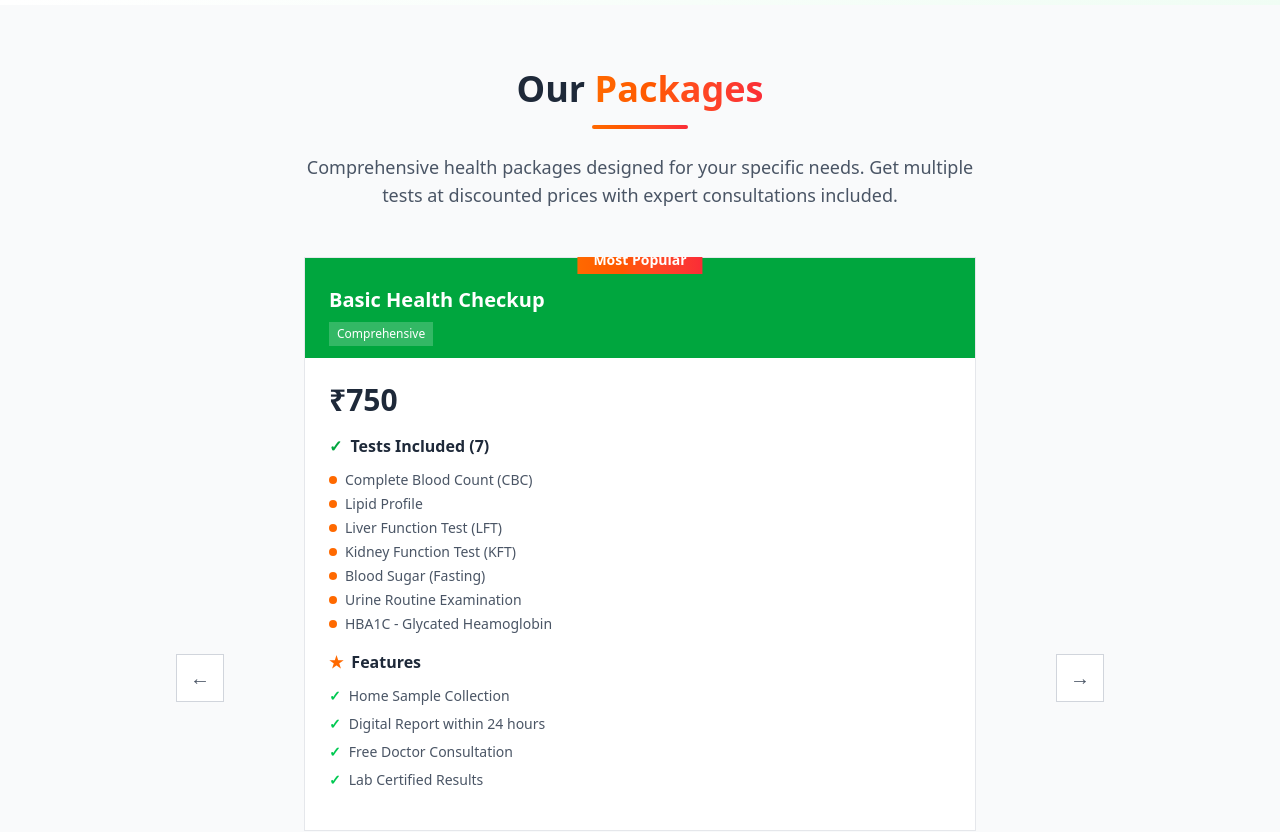
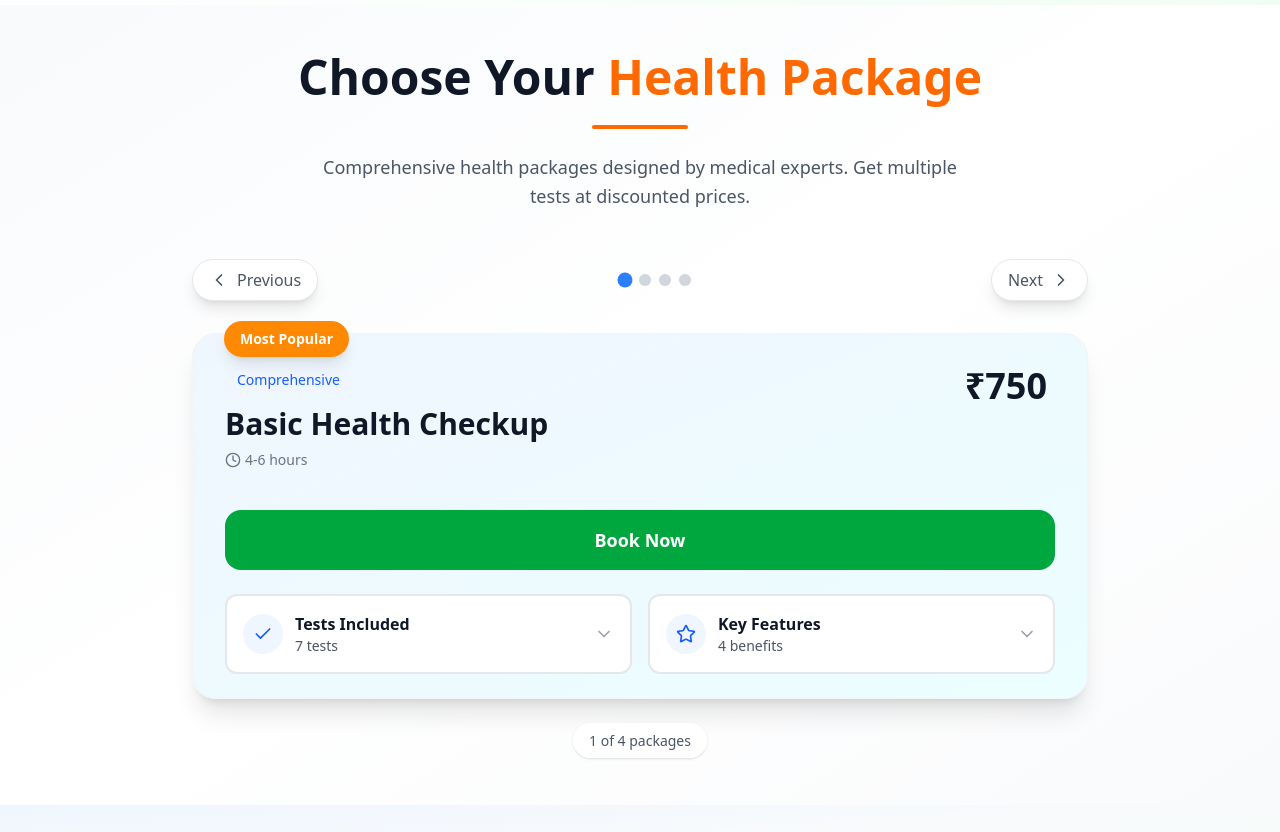
Before and after one commit to Aryanvishwakarma01/diagnostic-site, a React (Vite) app: page / in a window 1280 px wide. Shown: the part 1200-2032 px from the top of the page. Built offline with nearby package versions, Linux system fonts and the light colour scheme.

Commit message:
packages design changed

```diff
--- a/index.html
+++ b/index.html
@@ -1,4 +1,4 @@
-<!doctype html>
+<!-- <!doctype html> -->
 <html lang="en">
 
 <head>
--- a/package.json
+++ b/package.json
@@ -12,6 +12,7 @@
   "dependencies": {
     "@tailwindcss/vite": "^4.1.11",
     "emailjs-com": "^3.2.0",
+    "lucide-react": "^0.539.0",
     "react": "^19.1.0",
     "react-dom": "^19.1.0",
     "react-icons": "^5.5.0",
--- a/src/components/Packages.jsx
+++ b/src/components/Packages.jsx
@@ -1,8 +1,9 @@
 import React, { useState } from 'react';
+import { ChevronLeft, ChevronRight, ChevronDown, ChevronUp, Clock, Star, Award, Check } from 'lucide-react';
 
 const Packages = () => {
-    const [selectedPackage, setSelectedPackage] = useState(null);
     const [currentSlide, setCurrentSlide] = useState(0);
+    const [expandedCard, setExpandedCard] = useState(null);
 
     const packages = [
         {
@@ -30,8 +31,10 @@ const Packages = () => {
                 "Lab Certified Results"
             ],
             popular: true,
-            // image: "🩺",
-            category: "Comprehensive"
+            category: "Comprehensive",
+            color: "from-blue-500 to-cyan-500",
+            bgColor: "bg-gradient-to-br from-blue-50 to-cyan-50",
+            accentColor: "blue"
         },
         {
             id: 2,
@@ -59,8 +62,10 @@ const Packages = () => {
                 "Detailed Blood and Urine Analysis Report"
             ],
             popular: false,
-            // image: "❤️",
-            category: "Specialized"
+            category: "Specialized",
+            color: "from-emerald-500 to-green-500",
+            bgColor: "bg-gradient-to-br from-emerald-50 to-green-50",
+            accentColor: "emerald"
         },
         {
             id: 3,
@@ -91,8 +96,10 @@ const Packages = () => {
                 "Detailed Blood and Urine Health Analysis"
             ],
             popular: false,
-            // image: "🩸",
-            category: "Specialized"
+            category: "Specialized",
+            color: "from-purple-500 to-violet-500",
+            bgColor: "bg-gradient-to-br from-purple-50 to-violet-50",
+            accentColor: "purple"
         },
         {
             id: 4,
@@ -127,166 +134,241 @@ const Packages = () => {
                 "Specialist Consultation with Privacy Assured"
             ],
             popular: false,
-            // image: "👩‍⚕️",
-            category: "Specialized"
+            category: "Premium",
+            color: "from-amber-500 to-orange-500",
+            bgColor: "bg-gradient-to-br from-amber-50 to-orange-50",
+            accentColor: "amber"
         },
     ];
 
+    const currentPackage = packages[currentSlide];
+
     const handleBookAppointment = (packageData) => {
-        setSelectedPackage(packageData);
         console.log('Booking appointment for:', packageData.name);
     };
 
     const nextSlide = () => {
         setCurrentSlide((prev) => (prev + 1) % packages.length);
+        setExpandedCard(null);
     };
 
     const prevSlide = () => {
         setCurrentSlide((prev) => (prev - 1 + packages.length) % packages.length);
+        setExpandedCard(null);
     };
 
-    const currentPackage = packages[currentSlide];
+    const goToSlide = (index) => {
+        setCurrentSlide(index);
+        setExpandedCard(null);
+    };
+
+    const toggleExpand = (section) => {
+        setExpandedCard(expandedCard === section ? null : section);
+    };
+
+    const getAccentColors = (color) => {
+        const colors = {
+            blue: { bg: 'bg-blue-500', text: 'text-blue-600', border: 'border-blue-200', light: 'bg-blue-50' },
+            emerald: { bg: 'bg-emerald-500', text: 'text-emerald-600', border: 'border-emerald-200', light: 'bg-emerald-50' },
+            purple: { bg: 'bg-purple-500', text: 'text-purple-600', border: 'border-purple-200', light: 'bg-purple-50' },
+            amber: { bg: 'bg-amber-500', text: 'text-amber-600', border: 'border-amber-200', light: 'bg-amber-50' }
+        };
+        return colors[color] || colors.blue;
+    };
+
+    const accentColors = getAccentColors(currentPackage.accentColor);
 
     return (
-        <div className='w-full bg-gray-50 py-16 px-4'>
-            <div className='max-w-4xl mx-auto'>
+        <div className="min-h-screen bg-gradient-to-br from-slate-50 via-white to-gray-50 py-12 px-4">
+            <div className="max-w-4xl mx-auto">
                 {/* Header */}
-                <div className='text-center mb-12'>
-                    <h1 className='text-4xl font-bold text-gray-800 mb-4'>
-                        Our <span className='text-transparent bg-clip-text bg-gradient-to-r from-orange-500 to-red-500'>Packages</span>
+                <div className="text-center mb-12">
+                    <h1 className="text-4xl md:text-5xl font-bold text-gray-900 mb-6">
+                        Choose Your
+                        <span className={`text-transparent bg-clip-text bg-gradient-to-r bg-orange-500 transition-all duration-500`}> Health Package</span>
                     </h1>
-                    <div className="w-24 h-1 bg-gradient-to-r from-orange-500 to-red-500 mx-auto rounded-full mb-6"></div>
-                    <p className="text-gray-600 text-lg max-w-2xl mx-auto">
-                        Comprehensive health packages designed for your specific needs. Get multiple tests at discounted prices with expert consultations included.
+                    <div className={`w-24 h-1 bg-gradient-to-r bg-orange-500 mx-auto rounded-full mb-6 transition-all duration-500`}></div>
+                    <p className="text-gray-600 text-lg max-w-2xl mx-auto leading-relaxed">
+                        Comprehensive health packages designed by medical experts. Get multiple tests at discounted prices.
                     </p>
                 </div>
 
-                {/* Slider Container */}
-                <div className='relative'>
-                    {/* Navigation Arrows */}
+                {/* Navigation */}
+                <div className="flex items-center justify-between mb-8">
                     <button
                         onClick={prevSlide}
-                        className='absolute left-0 top-1/2 transform -translate-y-1/2 -translate-x-4 bg-white border border-gray-300 w-12 h-12 flex items-center justify-center hover:bg-gray-50 transition-colors z-10'
-                        disabled={currentSlide === 0}
+                        className="flex items-center gap-2 bg-white shadow-lg border border-gray-200 px-4 py-2 rounded-full hover:shadow-xl hover:scale-105 transition-all duration-200 text-gray-600 hover:text-gray-800"
                     >
-                        <span className='text-gray-600 text-xl'>←</span>
+                        <ChevronLeft className="w-5 h-5" />
+                        <span className="hidden sm:block">Previous</span>
                     </button>
 
-                    <button
-                        onClick={nextSlide}
-                        className='absolute right-0 top-1/2 transform -translate-y-1/2 translate-x-4 bg-white border border-gray-300 w-12 h-12 flex items-center justify-center hover:bg-gray-50 transition-colors z-10'
-                        disabled={currentSlide === packages.length - 1}
-                    >
-                        <span className='text-gray-600 text-xl'>→</span>
-                    </button>
-
-                    {/* Slider Content */}
-                    <div className='overflow-hidden'>
-                        <div
-                            className='flex transition-transform duration-500 ease-in-out'
-                            style={{ transform: `translateX(-${currentSlide * 100}%)` }}
-                        >
-                            {packages.map((pkg, index) => (
-                                <div key={pkg.id} className='w-full flex-shrink-0 px-4'>
-                                    <div className='bg-white border border-gray-200 max-w-2xl mx-auto relative'>
-                                        {/* Popular Badge */}
-                                        {pkg.popular && (
-                                            <div className='absolute -top-3 left-1/2 transform -translate-x-1/2 bg-gradient-to-r from-orange-500 to-red-500 text-white px-4 py-1 text-sm font-semibold z-10'>
-                                                Most Popular
-                                            </div>
-                                        )}
-
-                                        {/* Package Header */}
-                                        <div className='bg-green-600 p-6 py-3 text-white'>
-                                            <div className='flex items-center justify-between mb-4'>
-                                                {/* <div className='text-4xl'>{pkg.image}</div> */}
-                                                {/* <div className='text-right'>
-                                                    <div className='flex items-center gap-1 mb-1'>
-                                                        <span className='text-yellow-300'>★</span>
-                                                        <span className='text-sm font-medium'>{pkg.rating}</span>
-                                                        <span className='text-xs opacity-80'>({pkg.reviews})</span>
-                                                    </div>
-                                                    <div className='text-xs opacity-80'>
-                                                        {pkg.duration}
-                                                    </div>
-                                                </div> */}
-                                            </div>
-                                            <h3 className='text-xl font-bold mb-2'>{pkg.name}</h3>
-                                            <div className='text-xs bg-white/20 px-2 py-1 w-fit'>
-                                                {pkg.category}
-                                            </div>
-                                        </div>
-
-                                        {/* Pricing */}
-                                        <div className='p-6 pb-4'>
-                                            <div className='flex items-center gap-3 mb-4'>
-                                                <span className='text-3xl font-bold text-gray-800'>₹{pkg.discountedPrice}</span>
-                                                <div className='flex flex-col'>
-                                                    {/* <span className='text-lg text-gray-400 line-through'>₹{pkg.originalPrice}</span> */}
-                                                    {/* <span className='text-green-600 font-semibold text-sm'>{pkg.discount}</span> */}
-                                                </div>
-                                            </div>
-
-                                            {/* Tests Included */}
-                                            <div className='mb-4'>
-                                                <h4 className='font-semibold text-gray-800 mb-3 flex items-center gap-2'>
-                                                    <span className='text-green-600'>✓</span>
-                                                    Tests Included ({pkg.tests.length})
-                                                </h4>
-                                                <div className=' overflow-y-auto'>
-                                                    <ul className='space-y-1'>
-                                                        {pkg.tests.map((test, testIndex) => (
-                                                            <li key={testIndex} className='flex items-start gap-2 text-sm text-gray-600'>
-                                                                <div className='w-2 h-2 bg-orange-500 rounded-full mt-1.5 flex-shrink-0'></div>
-                                                                {test}
-                                                            </li>
-                                                        ))}
-                                                    </ul>
-                                                </div>
-                                            </div>
-
-                                            {/* Features */}
-                                            <div className='mb-6'>
-                                                <h4 className='font-semibold text-gray-800 mb-3 flex items-center gap-2'>
-                                                    <span className='text-orange-500'>★</span>
-                                                    Features
-                                                </h4>
-                                                <ul className='space-y-2'>
-                                                    {pkg.features.map((feature, featureIndex) => (
-                                                        <li key={featureIndex} className='flex items-start gap-2 text-sm text-gray-600'>
-                                                            <span className='text-green-500 font-bold'>✓</span>
-                                                            {feature}
-                                                        </li>
-                                                    ))}
-                                                </ul>
-                                            </div>
-
-
-                                        </div>
-                                    </div>
-                                </div>
-                            ))}
-                        </div>
-                    </div>
-
-                    {/* Slide Indicators */}
-                    <div className='flex justify-center mt-6 gap-2'>
+                    <div className="flex gap-2">
                         {packages.map((_, index) => (
                             <button
                                 key={index}
-                                onClick={() => setCurrentSlide(index)}
-                                className={`w-3 h-3 rounded-full transition-colors ${
+                                onClick={() => goToSlide(index)}
+                                className={`w-3 h-3 rounded-full transition-all duration-300 ${
                                     currentSlide === index
-                                        ? 'bg-orange-500'
-                                        : 'bg-gray-300 hover:bg-gray-400'
+                                        ? `${accentColors.bg} scale-125`
+                                        : 'bg-gray-300 hover:bg-gray-400 hover:scale-110'
                                 }`}
                             />
                         ))}
                     </div>
 
+                    <button
+                        onClick={nextSlide}
+                        className="flex items-center gap-2 bg-white shadow-lg border border-gray-200 px-4 py-2 rounded-full hover:shadow-xl hover:scale-105 transition-all duration-200 text-gray-600 hover:text-gray-800"
+                    >
+                        <span className="hidden sm:block">Next</span>
+                        <ChevronRight className="w-5 h-5" />
+                    </button>
+                </div>
+
+                {/* Main Card */}
+                <div className="relative">
+                    <div className={`${currentPackage.bgColor} rounded-3xl shadow-xl border border-gray-100 overflow-hidden transition-all duration-500 transform hover:shadow-2xl`}>
+                        {/* Popular Badge */}
+                        {currentPackage.popular && (
+                            <div className="absolute -top-3 left-8 bg-gradient-to-r from-orange-400 to-orange-400 text-white px-4 py-2 rounded-full text-sm font-semibold z-20 shadow-lg">
+                                Most Popular
+                            </div>
+                        )}
+
+                        {/* Card Header */}
+                        <div className="p-8 pb-6">
+                            <div className="flex items-start justify-between mb-6">
+                                <div className="flex-1">
+                                    <div className={`inline-block ${accentColors.light} ${accentColors.text} px-3 py-1 rounded-full text-sm font-medium mb-3`}>
+                                        {currentPackage.category}
+                                    </div>
+                                    <h3 className="text-3xl font-bold text-gray-900 mb-2">{currentPackage.name}</h3>
+
+                                    {/* Rating */}
+                                    <div className="flex items-center gap-2 mb-4">
+                                        <div className="flex items-center gap-1 text-gray-500">
+                                            <Clock className="w-4 h-4" />
+                                            <span className="text-sm">{currentPackage.duration}</span>
+                                        </div>
+                                    </div>
+                                </div>
+
+                                {/* Pricing */}
+                                <div className="text-right">
+                                    <div className="flex items-baseline gap-2 mb-2">
+                                        <span className="text-4xl font-bold text-gray-900">₹{currentPackage.discountedPrice}</span>
+                                        <div className="flex flex-col items-end">
+                                            {/* <span className="text-lg text-gray-500 line-through">₹{currentPackage.originalPrice}</span> */}
+                                        </div>
+                                    </div>
+                                    {/* <span className="bg-green-500 text-white px-3 py-1 rounded-full text-sm font-semibold">
+                                        {currentPackage.discount}
+                                    </span> */}
+                                </div>
+                            </div>
+
+                            {/* Book Button */}
+                            <button
+                                onClick={() => handleBookAppointment(currentPackage)}
+                                className={`w-full bg-green-600 text-white py-4 px-6 rounded-2xl text-lg font-semibold hover:shadow-lg transform hover:scale-[1.02] transition-all duration-200 mb-6 cursor-pointer`}
+                            >
+                                <a href="tel:9646548046">Book Now</a>
+                            </button>
+
+                            {/* Expand Buttons */}
+                            <div className="grid grid-cols-1 sm:grid-cols-2 gap-4">
+                                <button
+                                    onClick={() => toggleExpand('tests')}
+                                    className={`flex items-center justify-between p-4 bg-white rounded-xl border-2 ${
+                                        expandedCard === 'tests' ? accentColors.border : 'border-gray-200'
+                                    } hover:shadow-md transition-all duration-200`}
+                                >
+                                    <div className="flex items-center gap-3">
+                                        <div className={`w-10 h-10 ${accentColors.light} rounded-full flex items-center justify-center`}>
+                                            <Check className={`w-5 h-5 ${accentColors.text}`} />
+                                        </div>
+                                        <div className="text-left">
+                                            <div className="font-semibold text-gray-900">Tests Included</div>
+                                            <div className="text-sm text-gray-600">{currentPackage.tests.length} tests</div>
+                                        </div>
+                                    </div>
+                                    {expandedCard === 'tests' ?
+                                        <ChevronUp className="w-5 h-5 text-gray-400" /> :
+                                        <ChevronDown className="w-5 h-5 text-gray-400" />
+                                    }
+                                </button>
+
+                                <button
+                                    onClick={() => toggleExpand('features')}
+                                    className={`flex items-center justify-between p-4 bg-white rounded-xl border-2 ${
+                                        expandedCard === 'features' ? accentColors.border : 'border-gray-200'
+                                    } hover:shadow-md transition-all duration-200`}
+                                >
+                                    <div className="flex items-center gap-3">
+                                        <div className={`w-10 h-10 ${accentColors.light} rounded-full flex items-center justify-center`}>
+                                            <Star className={`w-5 h-5 ${accentColors.text}`} />
+                                        </div>
+                                        <div className="text-left">
+                                            <div className="font-semibold text-gray-900">Key Features</div>
+                                            <div className="text-sm text-gray-600">{currentPackage.features.length} benefits</div>
+                                        </div>
+                                    </div>
+                                    {expandedCard === 'features' ?
+                                        <ChevronUp className="w-5 h-5 text-gray-400" /> :
+                                        <ChevronDown className="w-5 h-5 text-gray-400" />
+                                    }
+                                </button>
+                            </div>
+                        </div>
+
+                        {/* Expanded Content */}
+                        {expandedCard && (
+                            <div className="px-8 pb-8">
+                                <div className="bg-white rounded-2xl p-6 shadow-sm border border-gray-100">
+                                    {expandedCard === 'tests' && (
+                                        <div>
+                                            <h4 className="text-xl font-semibold text-gray-900 mb-4 flex items-center gap-2">
+                                                <Check className={`w-5 h-5 ${accentColors.text}`} />
+                                                Tests Included ({currentPackage.tests.length})
+                                            </h4>
+                                            <div className="grid grid-cols-1 md:grid-cols-2 gap-3">
+                                                {currentPackage.tests.map((test, index) => (
+                                                    <div key={index} className="flex items-center gap-3 p-2">
+                                                        <div className={`w-2 h-2 ${accentColors.bg} rounded-full flex-shrink-0`}></div>
+                                                        <span className="text-gray-700">{test}</span>
+                                                    </div>
+                                                ))}
+                                            </div>
+                                        </div>
+                                    )}
+
+                                    {expandedCard === 'features' && (
+                                        <div>
+                                            <h4 className="text-xl font-semibold text-gray-900 mb-4 flex items-center gap-2">
+                                                <Star className={`w-5 h-5 ${accentColors.text}`} />
+                                                Key Features
+                                            </h4>
+                                            <div className="space-y-4">
+                                                {currentPackage.features.map((feature, index) => (
+                                                    <div key={index} className="flex items-start gap-3 p-2">
+                                                        <Check className={`w-5 h-5 ${accentColors.text} flex-shrink-0 mt-0.5`} />
+                                                        <span className="text-gray-700 leading-relaxed">{feature}</span>
+                                                    </div>
+                                                ))}
+                                            </div>
+                                        </div>
+                                    )}
+                                </div>
+                            </div>
+                        )}
+                    </div>
+
                     {/* Package Counter */}
-                    <div className='text-center mt-4 text-gray-600'>
-                        {currentSlide + 1} of {packages.length}
+                    <div className="text-center mt-8">
+                        <span className="text-gray-600 bg-white px-4 py-2 rounded-full shadow-sm text-sm">
+                            {currentSlide + 1} of {packages.length} packages
+                        </span>
                     </div>
                 </div>
             </div>
```
Also changed, not shown: 1 other file (tests, documents, lock files or other folders).
